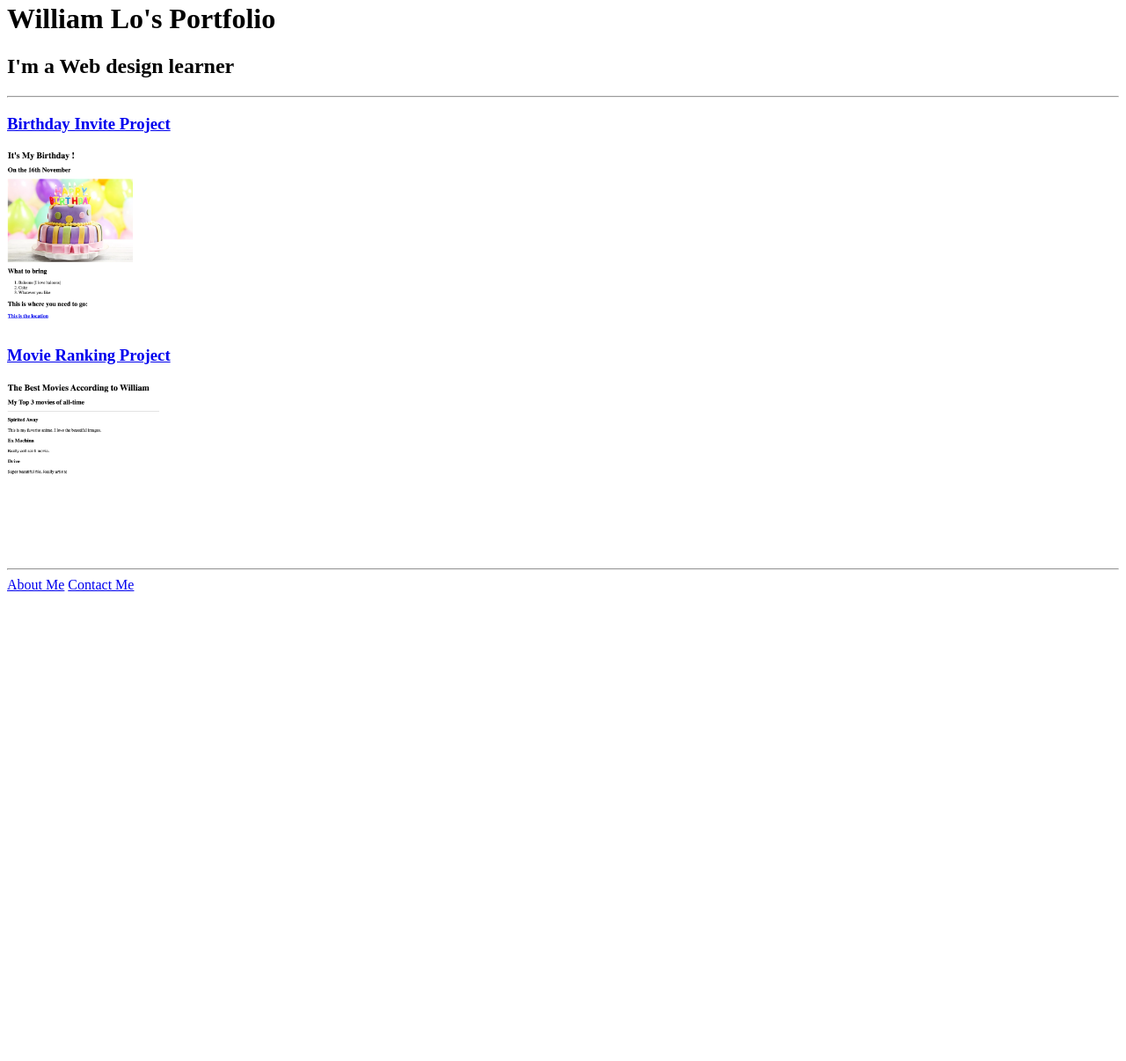
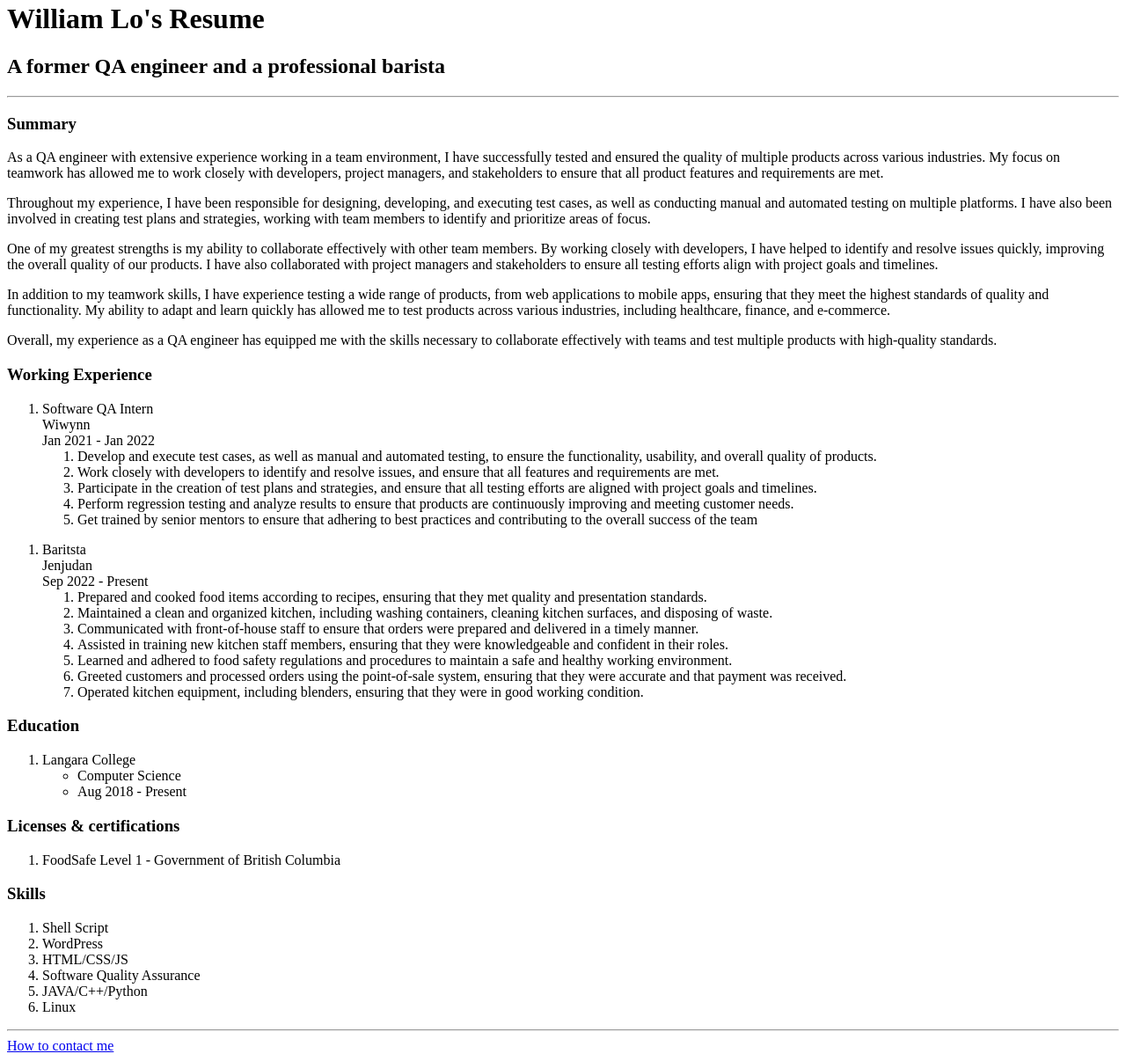
Before and after one commit to no1bacon/HTML-portfolio, a plain HTML site: page index.html in a window 1280 px wide. Shown: the part 18-1224 px from the top of the page at 88% size. Before the commit the page ends 800 px from the top, so only its background shows below. Drawn offline with Linux system fonts and the light colour scheme.

Commit message:
Add files via upload

```diff
--- a/index.html
+++ b/index.html
@@ -1,34 +1,84 @@
-<!-- TODO 1: Create the HTML Boilerplate -->
+
 <!DOCTYPE html>
 <html lang="en">
 <head>
     <mate charset="UTF-8">
-    <title>William Lo's Porfolio</title>
-    <h1>William Lo's Portfolio</h1>
+    <title>William's Resume</title>
+    <h1>William Lo's Resume</h1>
+    <h2>A former QA engineer and a professional barista</h2>
+</head>
+<body>
+<hr/>
+<h3>Summary</h3>
+<p>
+    As a QA engineer with extensive experience working in a team environment, I have successfully tested and ensured the quality of multiple products across various industries. My focus on teamwork has allowed me to work closely with developers, project managers, and stakeholders to ensure that all product features and requirements are met.
+</p>
 
-    <h2>I'm a Web design learner</h2>
-</head>
-<!-- TODO 2: Add Your previous projects' HTML into the public folder -->
-<body>
-    <hr/>
-    <h3><a href="./assets/images/birthday pic.png">Birthday Invite Project</a></h3>
-    <img src="./assets/images/birthday pic.png" height="200" alt="Birthday Invite Project Preview"/>
-    <h3><a href="./assets/images/Ranking pic.png">Movie Ranking Project</a></h3>
-    <img src="./assets/images/Ranking pic.png" height="200" alt="Movie Ranking Preview"/>
+<p>
+    Throughout my experience, I have been responsible for designing, developing, and executing test cases, as well as conducting manual and automated testing on multiple platforms. I have also been involved in creating test plans and strategies, working with team members to identify and prioritize areas of focus.
 
-    <hr />
-    <a href="./public/about.html">About Me</a>
-    <a href="./public/contact.html">Contact Me</a>
+</p>
+<p>
+    One of my greatest strengths is my ability to collaborate effectively with other team members. By working closely with developers, I have helped to identify and resolve issues quickly, improving the overall quality of our products. I have also collaborated with project managers and stakeholders to ensure all testing efforts align with project goals and timelines.
+</p>
+<p>
+    In addition to my teamwork skills, I have experience testing a wide range of products, from web applications to mobile apps, ensuring that they meet the highest standards of quality and functionality. My ability to adapt and learn quickly has allowed me to test products across various industries, including healthcare, finance, and e-commerce.
+</p>
+<p>
+    Overall, my experience as a QA engineer has equipped me with the skills necessary to collaborate effectively with teams and test multiple products with high-quality standards.
+</p>
+<h3>Working Experience</h3>
 
+    <ol>
+        <li>Software QA Intern</li>
+
+            Wiwynn<br/>
+            Jan 2021 - Jan 2022
+                <ol>
+                    <li>Develop and execute test cases, as well as manual and automated testing, to ensure the functionality, usability, and overall quality of products.</li>
+                    <li>Work closely with developers to identify and resolve issues, and ensure that all features and requirements are met.</li>
+                    <li>Participate in the creation of test plans and strategies, and ensure that all testing efforts are aligned with project goals and timelines.</li>
+                    <li>Perform regression testing and analyze results to ensure that products are continuously improving and meeting customer needs.</li>
+                    <li>Get trained by senior mentors to ensure that adhering to best practices and contributing to the overall success of the team</li>
+                </ol>
+    </ol>
+    <ol>
+        <li>Baritsta</li>
+
+            Jenjudan<br />
+            Sep 2022 - Present
+                <ol>
+                    <li>Prepared and cooked food items according to recipes, ensuring that they met quality and presentation standards.</li>
+                    <li>Maintained a clean and organized kitchen, including washing containers, cleaning kitchen surfaces, and disposing of waste.</li>
+                    <li>Communicated with front-of-house staff to ensure that orders were prepared and delivered in a timely manner.</li>
+                    <li>Assisted in training new kitchen staff members, ensuring that they were knowledgeable and confident in their roles.</li>
+                    <li>Learned and adhered to food safety regulations and procedures to maintain a safe and healthy working environment.</li>
+                    <li>Greeted customers and processed orders using the point-of-sale system, ensuring that they were accurate and that payment was received.</li>
+                    <li>Operated kitchen equipment, including blenders, ensuring that they were in good working condition.</li>
+                </ol>
+    </ol>
+<h3>Education</h3>
+    <ol>
+        <li>Langara College</li>
+            <ul>
+                <li>Computer Science</li>
+                <li>Aug 2018 - Present</li>
+            </ul>
+    </ol>
+<h3>Licenses & certifications</h3>
+    <ol>
+        <li>FoodSafe Level 1 - Government of British Columbia</li>
+    </ol>
+<h3>Skills</h3>
+    <ol>
+        <li>Shell Script</li>
+        <li>WordPress</li>
+        <li>HTML/CSS/JS</li>
+        <li>Software Quality Assurance</li>
+        <li>JAVA/C++/Python</li>
+        <li>Linux</li>
+    </ol>
+<hr/>
+<a href="./contact.html">How to contact me</a>
 </body>
-<!-- TODO 3: Take screenshots of your project previews and add the images to the images folder -->
-
-<!-- TODO 4: Add titles/subtitles etc. -->
-
-<!-- TODO 5: Add a link to the project pages -->
-
-<!-- TODO 6: Add images to show the project previews
-HINT for TODO 6: You can use the height attribute set to 200 to make the image smaller:
-https://developer.mozilla.org/en-US/docs/Web/HTML/Element/img#attr-height -->
-
-<!-- TODO 7: Add the Contact Me and About Me page links -->
+</html>
```
Also changed, not shown: contact.html (added, +2 -0 lines).
